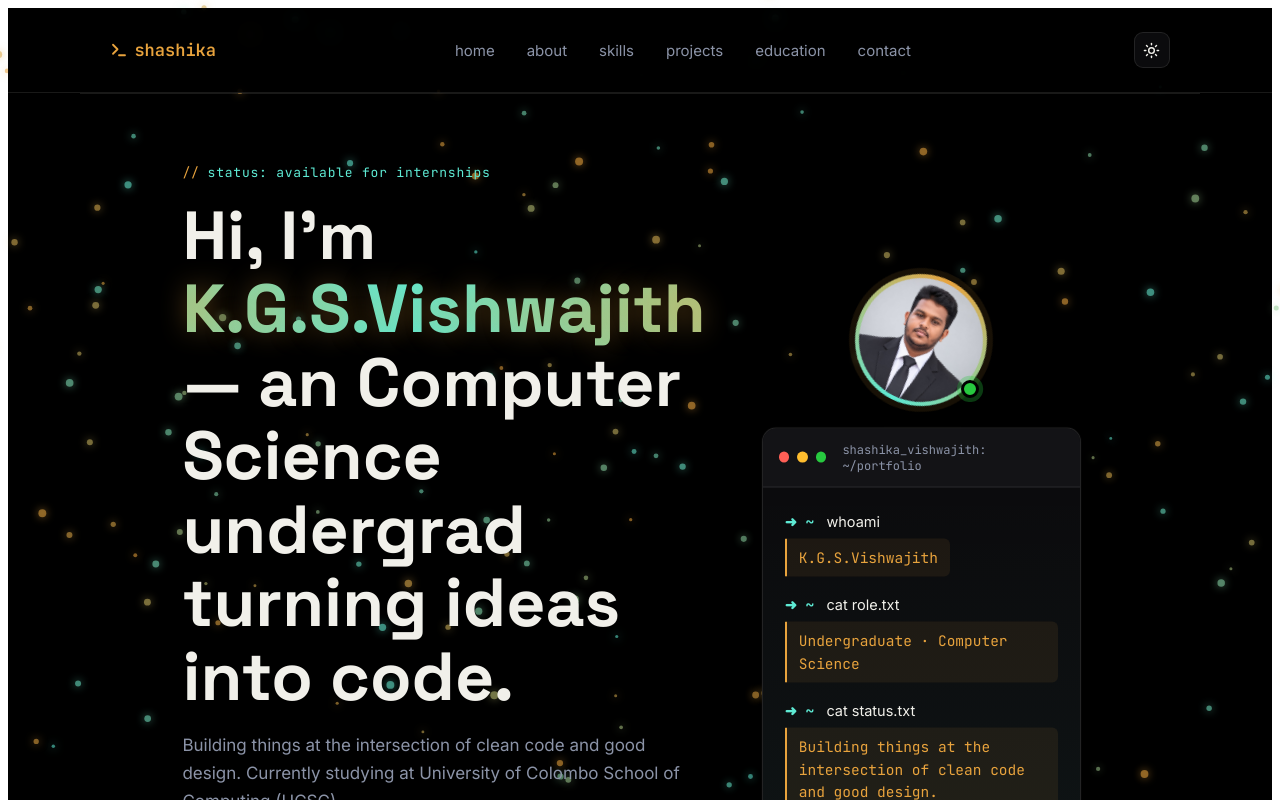
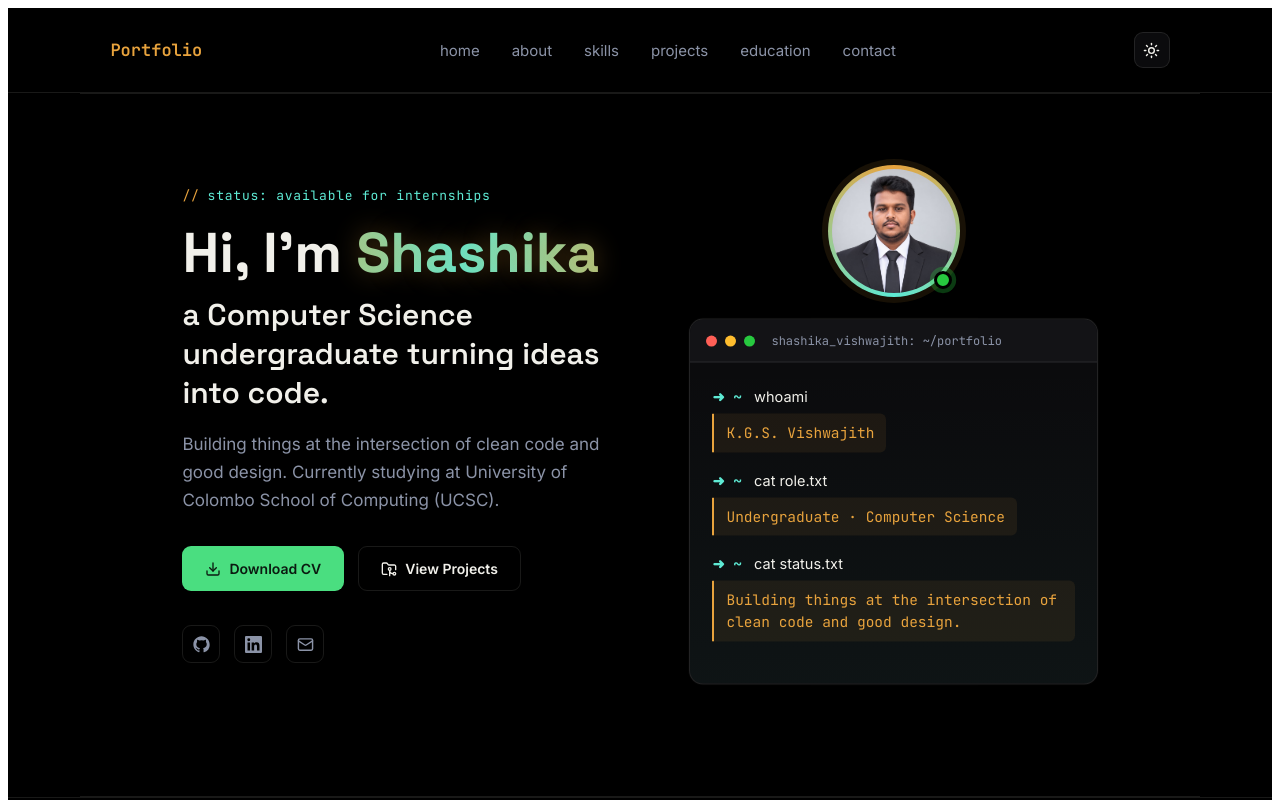
Before and after one commit to shashikavishwajith/Portfolio, a React (Vite) app: page / in a window 1280 px wide. Shown: the top 800 px of the page. Built offline with nearby package versions, Linux system fonts and the light colour scheme.

Commit message:
Update App.jsx

```diff
--- a/src/App.jsx
+++ b/src/App.jsx
@@ -26,7 +26,7 @@ function Linkedin({ size = 18, ...props }) {
    DATA — swap these out with your real details
 ------------------------------------------------------------------ */
 const PROFILE = {
-  name: "K.G.S.Vishwajith",
+  name: "K.G.S. Vishwajith",
   handle: "shashika",
   role: "Undergraduate · Computer Science",
   uni: "University of Colombo School of Computing (UCSC)",
@@ -36,9 +36,8 @@ const PROFILE = {
   from small scripts to full web applications — and I'm always learning something new.`,
   email: "shashikavishwajith2024@gmail.com",
   github: "https://github.com/shashikavishwajith",
-  linkedin: "https://linkedin.com/in/shashika-vishwajith-310451400",
-  cvUrl: "#",
-  // 👉 Replace this with your own photo URL (e.g. an uploaded image link, or import it locally).
+  linkedin: "https://www.linkedin.com/in/shashika-vishwajith-310451400",
+  cvUrl: "./cv.pdf",
   photo: photo,
 };
 
@@ -58,9 +57,19 @@ const PROJECTS = [
     title: "NexusEnroll - University Course Enrolment System",
     desc: "A modernised university course enrolment system built as a proof-of-concept for the Software Architecture (SCS 2303) module, University of Colombo School of Computing (UCSC).",
     tags: ["Java"],
+    image :  "./project1.png",
     link: "#",
     repo: "https://github.com/shashikavishwajith/nexus-enroll-system",
   }
+  ,
+    {
+    title: "HopeLink - Community Charity Coordination Platform",
+    desc: "Group project (Group 44): a community-scoped charity service coordination platform built with vanilla PHP, MySQL and HTML/CSS/JavaScript, with no frameworks.",
+    tags: ["PHP", "MySQL", "HTML", "CSS", "JavaScript"],
+    image :  "./project2.png",
+    link: "#",
+    repo: "https://github.com/shashikavishwajith/hopelink",
+  },
 ];
 
 const EDUCATION = [
@@ -481,16 +490,7 @@ function Nav({ dark, setDark, onBrandClick }) {
   const [open, setOpen] = useState(false);
   return (
     <nav className="nav">
-      <a
-        href="#home"
-        className="brand"
-        onClick={(e) => { e.preventDefault(); onBrandClick(); }}
-        title="Click me!"
-      >
-        <Terminal size={18} strokeWidth={2.4} />
-        <span>{PROFILE.handle}</span>
-        <span className="blink-underscore">_</span>
-      </a>
+<a href="#home" className="brand">Portfolio</a>
       <div className={`nav-links ${open ? "nav-open" : ""}`}>
         {links.map(([href, label]) => (
           <a key={href} href={href} onClick={() => setOpen(false)}>
@@ -520,7 +520,7 @@ export default function Portfolio() {
   return (
     <div className={dark ? "app dark" : "app light"}>
       <div className="bg-fx" aria-hidden="true">
-        <ParticleField />
+       {/* <ParticleField /> */}
       </div>
       <style>{`
         @import url('https://fonts.googleapis.com/css2?family=JetBrains+Mono:wght@400;500;600;700&family=Space+Grotesk:wght@400;500;600;700&family=Inter:wght@400;500;600&display=swap');
@@ -673,8 +673,15 @@ export default function Portfolio() {
         }
         .eyebrow::before{content:"//";color:var(--amber);}
         .hero h1{
-          font-size:clamp(38px,6vw,68px);line-height:1.08;font-weight:700;margin:0 0 18px;
-        }
+          font-size:clamp(30px,4.6vw,56px);line-height:1.1;font-weight:700;margin:0 0 18px;
+          }
+        .hero h1 .hero-line{
+          display:block;white-space:nowrap;
+          }
+        .hero h1 .hero-sub{
+          display:block;margin-top:12px;
+          font-size:clamp(20px,2.6vw,30px);font-weight:600;line-height:1.3;
+         }
         .hero h1 .accent{
           font-weight:800;
           background:linear-gradient(90deg, var(--amber), var(--cyan), var(--amber));
@@ -726,7 +733,6 @@ export default function Portfolio() {
         .avatar-ring{
           width:132px;height:132px;border-radius:50%;padding:4px;
           background:conic-gradient(from 0deg, var(--amber), var(--cyan), var(--amber));
-          animation:spin 6s linear infinite;
           box-shadow:0 0 0 6px color-mix(in srgb, var(--amber) 10%, transparent);
           transition:box-shadow .4s ease, transform .4s cubic-bezier(.2,.8,.2,1);
         }
@@ -933,6 +939,12 @@ export default function Portfolio() {
           transform:rotate(-10deg) scale(1.1);
           background:var(--amber);color:var(--ink);
         }
+        .project-img{
+          width:calc(100% + 52px);height:170px;object-fit:cover;
+          margin:-26px -26px 18px;
+          border-radius:var(--radius) var(--radius) 0 0;
+          border-bottom:1px solid var(--line);
+}
         .project-card h3{font-size:18px;margin:0 0 10px;}
         .project-card p{color:var(--muted);font-size:14px;line-height:1.65;flex:1;margin-bottom:18px;}
         .tag-row{display:flex;flex-wrap:wrap;gap:8px;margin-bottom:18px;}
@@ -1068,18 +1080,19 @@ export default function Portfolio() {
           .reveal,.terminal,.blink-underscore,.caret{animation:none !important;transition:none !important;opacity:1 !important;transform:none !important;}
         }
       `}</style>
-
+      <Nav dark={dark} setDark={setDark} onBrandClick={() => window.scrollTo({ top: 0, behavior: "smooth" })} />
+{/*
       <Nav dark={dark} setDark={setDark} onBrandClick={() => setRainTrigger((t) => t + 1)} />
-      <CodeRain trigger={rainTrigger} />
+      <CodeRain trigger={rainTrigger} />*/}
 
       {/* HERO */}
       <section id="home" className="hero container">
         <div>
           <div className="eyebrow">status: available for internships</div>
-          <h1>
-            Hi, I'm <span className="accent">{PROFILE.name.split(" ").slice(-1)}</span> —
-            an Computer Science undergrad turning ideas into code.
-          </h1>
+         <h1>
+            <span className="hero-line">Hi, I'm <span className="accent">Shashika</span></span>
+            <span className="hero-sub">a Computer Science undergraduate turning ideas into code.</span>
+         </h1>
           <p className="lede">{PROFILE.tagline} Currently studying at {PROFILE.uni}.</p>
           <div className="btn-row">
             <a href={PROFILE.cvUrl} className="btn btn-primary"><Download size={16} /> Download CV</a>
@@ -1168,7 +1181,11 @@ export default function Portfolio() {
             {PROJECTS.map((p, i) => (
               <Reveal key={p.title} delay={i * 100}>
                 <div className="project-card">
-                  <div className="project-icon"><FolderGit2 size={20} /></div>
+                  {p.image ? (
+                   <img className="project-img" src={p.image} alt={p.title} loading="lazy" />
+                      ) : (
+                   <div className="project-icon"><FolderGit2 size={20} /></div>
+                      )}
                   <h3>{p.title}</h3>
                   <p>{p.desc}</p>
                   <div className="tag-row">{p.tags.map((t) => <span key={t} className="tag">{t}</span>)}</div>
```
